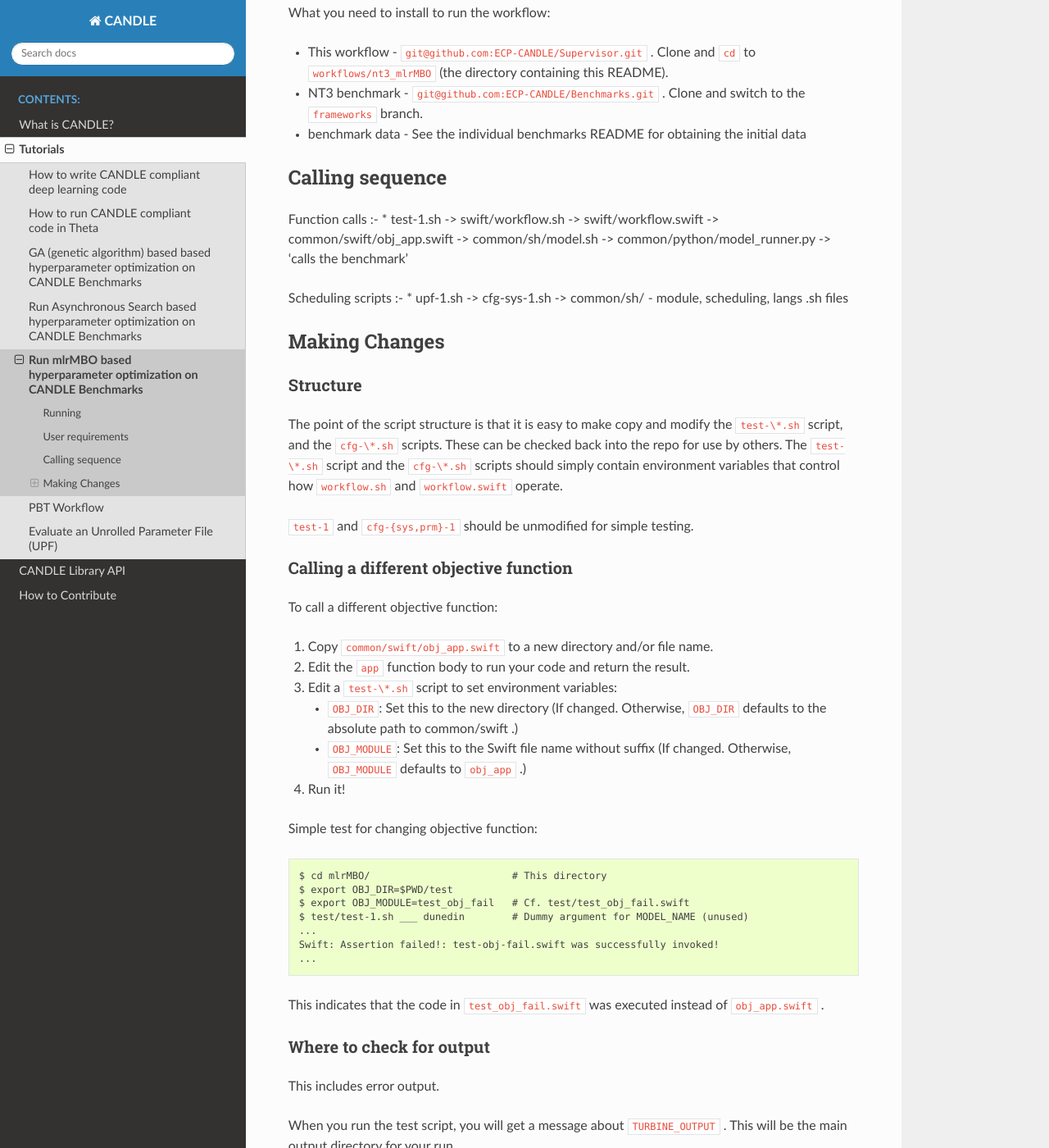
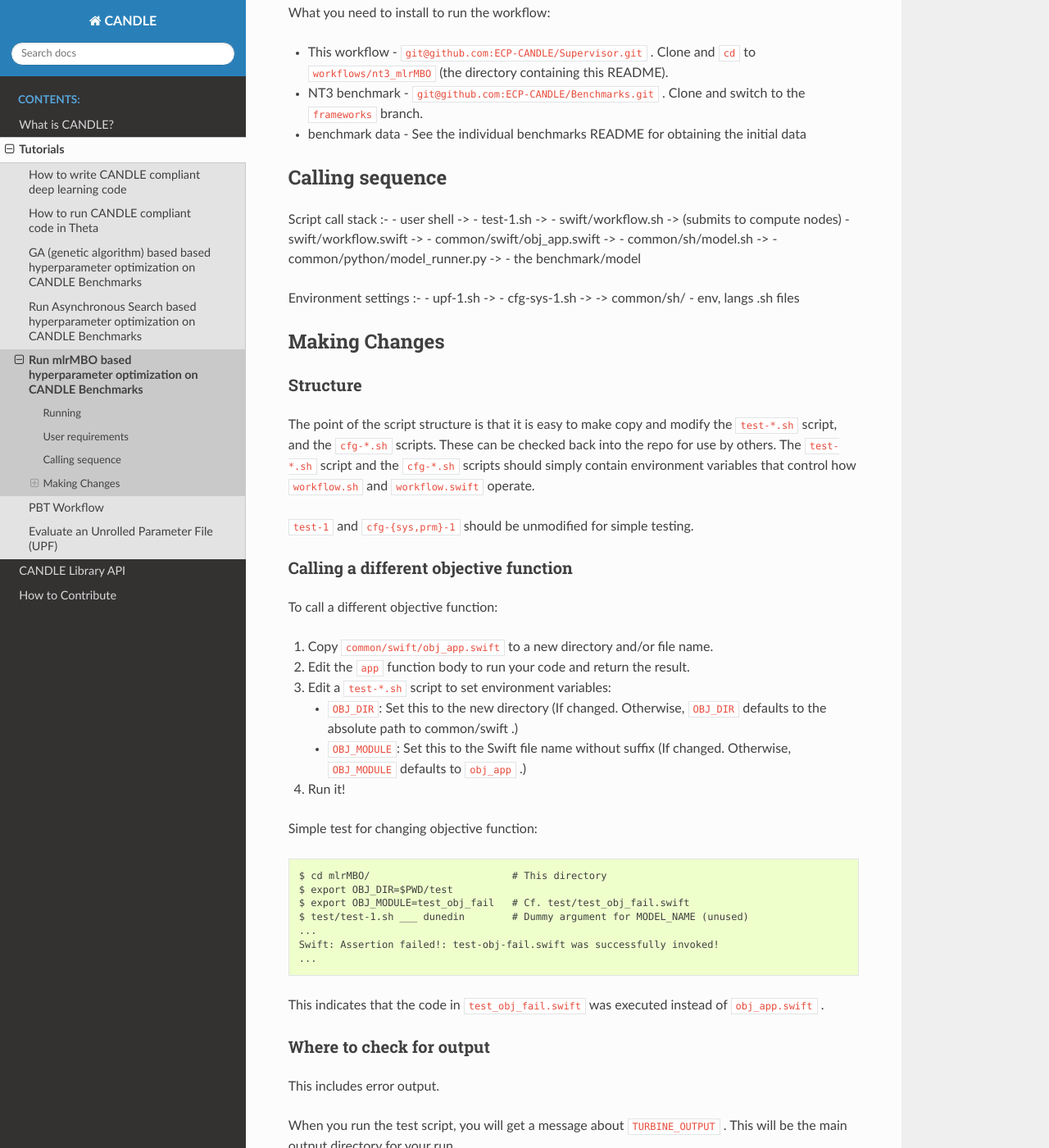
Before and after one commit to ECP-CANDLE/Candle, a Sphinx documentation site: the page built from docs_/source/tutorials/workflow_mlrMBO.rst, in a window 1280 px wide and 1400 px high, scrolled down 623 px. Shown: the whole window at 82% size. Built offline with Sphinx 7.4.7 and the Read the Docs theme 2.0.0, drawn with Linux system fonts in a browser that asks for light colours.

Commit message:
More RST syntax fixes

```diff
--- a/docs_/source/tutorials/workflow_mlrMBO.rst
+++ b/docs_/source/tutorials/workflow_mlrMBO.rst
@@ -33,12 +33,20 @@ What you need to install to run the workflow:
 Calling sequence
 ----------------
 
-Function calls :- \* test-1.sh -> swift/workflow.sh ->
-swift/workflow.swift -> common/swift/obj_app.swift -> common/sh/model.sh
--> common/python/model_runner.py -> ‘calls the benchmark’
+Script call stack :-
+- user shell ->
+- test-1.sh ->
+- swift/workflow.sh -> (submits to compute nodes)
+- swift/workflow.swift ->
+- common/swift/obj_app.swift ->
+- common/sh/model.sh ->
+- common/python/model_runner.py ->
+- the benchmark/model
 
-Scheduling scripts :- \* upf-1.sh -> cfg-sys-1.sh -> common/sh/ -
-module, scheduling, langs .sh files
+Environment settings :-
+- upf-1.sh ->
+- cfg-sys-1.sh ->
+-> common/sh/ - env, langs .sh files
 
 Making Changes
 --------------
@@ -47,9 +55,9 @@ Structure
 ~~~~~~~~~
 
 The point of the script structure is that it is easy to make copy and
-modify the ``test-\*.sh`` script, and the ``cfg-\*.sh`` scripts. These
-can be checked back into the repo for use by others. The ``test-\*.sh``
-script and the ``cfg-\*.sh`` scripts should simply contain environment
+modify the ``test-*.sh`` script, and the ``cfg-*.sh`` scripts. These
+can be checked back into the repo for use by others. The ``test-*.sh``
+script and the ``cfg-*.sh`` scripts should simply contain environment
 variables that control how ``workflow.sh`` and ``workflow.swift``
 operate.
 
@@ -65,7 +73,7 @@ To call a different objective function:
    name.
 2. Edit the ``app`` function body to run your code and return the
    result.
-3. Edit a ``test-\*.sh`` script to set environment variables:
+3. Edit a ``test-*.sh`` script to set environment variables:
 
    -  ``OBJ_DIR``: Set this to the new directory (If changed. Otherwise,
       ``OBJ_DIR`` defaults to the absolute path to common/swift .)
```
